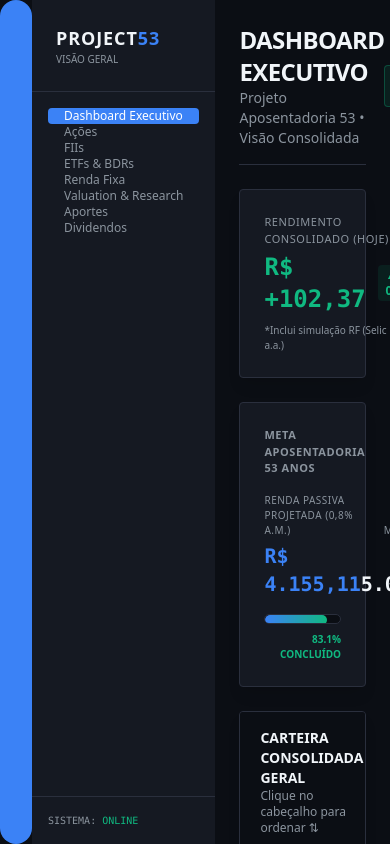
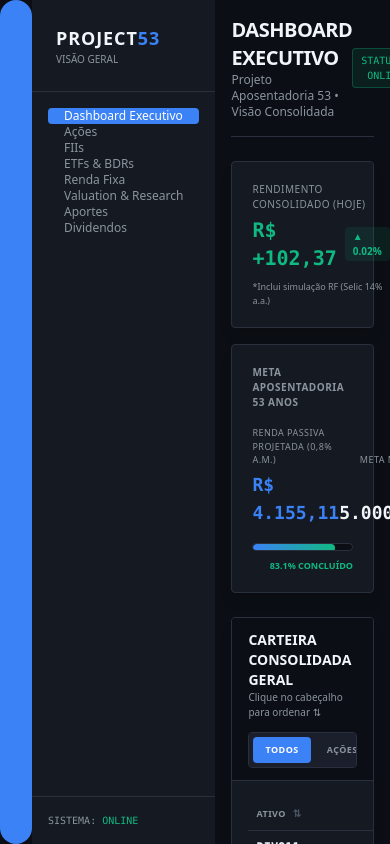
Before and after one commit to Andre-Marcelino-2026/aposentadoria53, a Next.js app: page / in a window 390 px wide. Built offline with nearby package versions, Linux system fonts and the light colour scheme; no server answers.

Commit message:
Update page.tsx

```diff
--- a/app/page.tsx
+++ b/app/page.tsx
@@ -14,11 +14,9 @@ export default function DashboardPage() {
   const [realTimeData, setRealTimeData] = useState<Record<string, { price: number; changeAbs: number; changePct: number }>>({});
   const [loading, setLoading] = useState(true);
 
-  // Estados de Ordenação
+  // Estados de Ordenação e Filtro
   const [sortField, setSortField] = useState<SortField>('total');
   const [sortOrder, setSortOrder] = useState<SortOrder>('desc');
-
-  // Estado do Filtro
   const [filterClass, setFilterClass] = useState<FilterClass>('TODOS');
 
   useEffect(() => {
@@ -66,7 +64,7 @@ export default function DashboardPage() {
     fetchBrapi();
   }, []);
 
-  // Totais Globais (Não são afetados pelo filtro da tabela)
+  // Totais Globais
   const totalAcoes = portfolioAcoes.reduce((acc, item) => acc + (item.quantidade * (realTimeData[item.ticker]?.price || item.precoAtual)), 0);
   const totalFIIs = portfolioFIIs.reduce((acc, item) => acc + (item.quantidade * (realTimeData[item.ticker]?.price || item.precoAtual)), 0);
   const varAcoesAbs = portfolioAcoes.reduce((acc, item) => acc + (item.quantidade * (realTimeData[item.ticker]?.changeAbs || 0)), 0);
@@ -83,7 +81,7 @@ export default function DashboardPage() {
   const rendaPassivaProjetada = patrimonioTotal * 0.008;
   const progressoMeta = Math.min((rendaPassivaProjetada / userProfile.targetMonthlyPassiveIncome) * 100, 100);
 
-  // Tabela Consolidada com Filtros de Classe e Ordenação
+  // Tabela Consolidada
   const listaConsolidada = useMemo(() => {
     const rv = [...portfolioAcoes, ...portfolioFIIs].map(item => ({
       ticker: item.ticker,
@@ -109,12 +107,10 @@ export default function DashboardPage() {
 
     let lista = [...rv, ...rf];
 
-    // Aplicação do Filtro clicado pelo utilizador
     if (filterClass !== 'TODOS') {
       lista = lista.filter(item => item.classe === filterClass);
     }
 
-    // Ordenação
     return lista.sort((a, b) => {
       let aVal = a[sortField];
       let bVal = b[sortField];
@@ -141,8 +137,8 @@ export default function DashboardPage() {
   };
 
   const renderSortIcon = (field: SortField) => {
-    if (sortField !== field) return <span className="text-[#4B5563] ml-1">⇅</span>;
-    return <span className="text-[#10B981] ml-1">{sortOrder === 'asc' ? '▲' : '▼'}</span>;
+    if (sortField !== field) return <span className="text-[#4B5563] ml-1 text-[10px]">⇅</span>;
+    return <span className="text-[#10B981] ml-1 text-[10px]">{sortOrder === 'asc' ? '▲' : '▼'}</span>;
   };
 
   const isAlta = variacaoTotalAbs >= 0;
@@ -151,82 +147,81 @@ export default function DashboardPage() {
     <div className="flex h-screen bg-[#0B0E14] text-[#F1F5F9] overflow-hidden font-sans">
       <Sidebar />
 
-      <main className="flex-1 overflow-y-auto p-6 space-y-6">
+      <main className="flex-1 overflow-y-auto p-4 md:p-6 space-y-6">
         <div className="flex justify-between items-center border-b border-[#2A2F3D] pb-4">
           <div>
-            <h1 className="text-2xl font-bold tracking-tight text-[#F1F5F9]">DASHBOARD EXECUTIVO</h1>
-            <p className="text-sm text-[#8B949E]">Projeto Aposentadoria 53 • Visão Consolidada</p>
+            <h1 className="text-xl md:text-2xl font-bold tracking-tight text-[#F1F5F9]">DASHBOARD EXECUTIVO</h1>
+            <p className="text-xs md:text-sm text-[#8B949E]">Projeto Aposentadoria 53 • Visão Consolidada</p>
           </div>
-          <div className="text-right text-xs text-[#10B981] font-mono border border-[#10B981]/30 bg-[#10B981]/10 px-3 py-1 rounded">
+          <div className="text-right text-[10px] md:text-xs text-[#10B981] font-mono border border-[#10B981]/30 bg-[#10B981]/10 px-2 py-1 rounded">
             {loading ? 'Sincronizando B3...' : 'STATUS: ONLINE'}
           </div>
         </div>
 
-        {/* Top Cards (Mantidos intactos) */}
-        <div className="grid grid-cols-1 lg:grid-cols-2 gap-6">
-          <div className="bg-[#151922] border border-[#2A2F3D] rounded p-6 shadow-lg flex flex-col justify-between">
+        {/* Top Cards */}
+        <div className="grid grid-cols-1 lg:grid-cols-2 gap-4 md:gap-6">
+          <div className="bg-[#151922] border border-[#2A2F3D] rounded p-5 md:p-6 shadow-lg flex flex-col justify-between">
             <div className="flex justify-between items-start">
               <div>
-                <p className="text-[11px] text-[#8B949E] uppercase tracking-wider mb-1">Rendimento Consolidado (Hoje)</p>
-                <div className="flex items-center space-x-3">
-                  <span className={`text-2xl font-bold font-mono ${isAlta ? 'text-[#10B981]' : 'text-[#EF4444]'}`}>
+                <p className="text-[10px] md:text-[11px] text-[#8B949E] uppercase tracking-wider mb-1">Rendimento Consolidado (Hoje)</p>
+                <div className="flex items-center space-x-2 md:space-x-3">
+                  <span className={`text-xl md:text-2xl font-bold font-mono ${isAlta ? 'text-[#10B981]' : 'text-[#EF4444]'}`}>
                     R$ {isAlta ? '+' : ''}{variacaoTotalAbs.toLocaleString('pt-BR', { minimumFractionDigits: 2 })}
                   </span>
-                  <span className={`px-2 py-0.5 rounded text-xs font-bold ${isAlta ? 'bg-[#10B981]/10 text-[#10B981]' : 'bg-[#EF4444]/10 text-[#EF4444]'}`}>
+                  <span className={`px-2 py-0.5 rounded text-[10px] md:text-xs font-bold ${isAlta ? 'bg-[#10B981]/10 text-[#10B981]' : 'bg-[#EF4444]/10 text-[#EF4444]'}`}>
                     {isAlta ? '▲' : '▼'} {variacaoTotalPct.toFixed(2)}%
                   </span>
                 </div>
-                <p className="text-[10px] text-[#8B949E] mt-2">*Inclui simulação RF (Selic {TAXA_SELIC_ANUAL}% a.a.)</p>
+                <p className="text-[9px] md:text-[10px] text-[#8B949E] mt-2">*Inclui simulação RF (Selic {TAXA_SELIC_ANUAL}% a.a.)</p>
               </div>
               <div className="text-right">
-                <p className="text-[11px] text-[#8B949E] uppercase tracking-wider mb-1">Patrimônio Total</p>
-                <span className="text-2xl font-bold font-mono text-[#F1F5F9]">
+                <p className="text-[10px] md:text-[11px] text-[#8B949E] uppercase tracking-wider mb-1">Patrimônio Total</p>
+                <span className="text-xl md:text-2xl font-bold font-mono text-[#F1F5F9]">
                   R$ {patrimonioTotal.toLocaleString('pt-BR', { minimumFractionDigits: 2 })}
                 </span>
               </div>
             </div>
           </div>
 
-          <div className="bg-[#151922] border border-[#2A2F3D] rounded p-6 shadow-lg">
+          <div className="bg-[#151922] border border-[#2A2F3D] rounded p-5 md:p-6 shadow-lg">
             <div className="flex justify-between items-center mb-4">
-              <p className="text-[11px] text-[#8B949E] uppercase tracking-wider font-bold">Meta Aposentadoria 53 Anos</p>
+              <p className="text-[10px] md:text-[11px] text-[#8B949E] uppercase tracking-wider font-bold">Meta Aposentadoria 53 Anos</p>
             </div>
             <div className="flex justify-between items-end mb-4">
               <div>
-                <p className="text-[10px] text-[#8B949E] uppercase tracking-wider mb-1">Renda Passiva Projetada (0,8% a.m.)</p>
-                <span className="text-xl font-bold font-mono text-[#3B82F6]">
+                <p className="text-[9px] md:text-[10px] text-[#8B949E] uppercase tracking-wider mb-1">Renda Passiva Projetada (0,8% a.m.)</p>
+                <span className="text-lg md:text-xl font-bold font-mono text-[#3B82F6]">
                   R$ {rendaPassivaProjetada.toLocaleString('pt-BR', { minimumFractionDigits: 2, maximumFractionDigits: 2 })}
                 </span>
               </div>
               <div className="text-right">
-                <p className="text-[10px] text-[#8B949E] uppercase tracking-wider mb-1">Meta Mensal</p>
-                <span className="text-xl font-bold font-mono text-[#F1F5F9]">
+                <p className="text-[9px] md:text-[10px] text-[#8B949E] uppercase tracking-wider mb-1">Meta Mensal</p>
+                <span className="text-lg md:text-xl font-bold font-mono text-[#F1F5F9]">
                   R$ {userProfile.targetMonthlyPassiveIncome.toLocaleString('pt-BR', { minimumFractionDigits: 2 })}
                 </span>
               </div>
             </div>
-            <div className="w-full bg-[#0B0E14] rounded-full h-2.5 mt-2 overflow-hidden border border-[#2A2F3D]">
-              <div className="bg-gradient-to-r from-[#3B82F6] to-[#10B981] h-2.5 rounded-full transition-all duration-1000" style={{ width: `${progressoMeta}%` }}></div>
+            <div className="w-full bg-[#0B0E14] rounded-full h-2 md:h-2.5 mt-2 overflow-hidden border border-[#2A2F3D]">
+              <div className="bg-gradient-to-r from-[#3B82F6] to-[#10B981] h-2 md:h-2.5 rounded-full transition-all duration-1000" style={{ width: `${progressoMeta}%` }}></div>
             </div>
-            <p className="text-right text-[10px] font-bold text-[#10B981] mt-2">{progressoMeta.toFixed(1)}% CONCLUÍDO</p>
+            <p className="text-right text-[9px] md:text-[10px] font-bold text-[#10B981] mt-2">{progressoMeta.toFixed(1)}% CONCLUÍDO</p>
           </div>
         </div>
 
-        {/* Tabela Consolidada com Menu de Filtros */}
+        {/* Tabela Consolidada */}
         <div className="bg-[#151922] border border-[#2A2F3D] rounded shadow-lg overflow-hidden">
-          <div className="px-5 py-4 border-b border-[#2A2F3D] bg-[#0B0E14] flex flex-col md:flex-row justify-between items-start md:items-center gap-4">
+          <div className="px-4 py-3 md:px-5 md:py-4 border-b border-[#2A2F3D] bg-[#0B0E14] flex flex-col md:flex-row justify-between items-start md:items-center gap-3">
             <div>
               <h2 className="text-sm font-bold text-[#F1F5F9]">CARTEIRA CONSOLIDADA GERAL</h2>
-              <p className="text-xs text-[#8B949E]">Clique no cabeçalho para ordenar ⇅</p>
+              <p className="text-[10px] md:text-xs text-[#8B949E]">Clique no cabeçalho para ordenar ⇅</p>
             </div>
 
-            {/* Sistema de Abas/Filtros */}
-            <div className="flex space-x-1 bg-[#1A1F2B] p-1 rounded border border-[#2A2F3D] overflow-x-auto max-w-full">
+            <div className="flex space-x-1 bg-[#1A1F2B] p-1 rounded border border-[#2A2F3D] overflow-x-auto w-full md:w-auto hide-scrollbar">
               {(['TODOS', 'AÇÕES/ETF', 'FII', 'RENDA FIXA'] as FilterClass[]).map((filtro) => (
                 <button
                   key={filtro}
                   onClick={() => setFilterClass(filtro)}
-                  className={`px-4 py-1.5 text-[10px] font-bold uppercase tracking-wider rounded transition-colors whitespace-nowrap ${
+                  className={`flex-1 md:flex-none px-3 py-1.5 text-[9px] md:text-[10px] font-bold uppercase tracking-wider rounded transition-colors whitespace-nowrap ${
                     filterClass === filtro
                       ? 'bg-[#3B82F6] text-[#FFFFFF]'
                       : 'text-[#8B949E] hover:text-[#F1F5F9] hover:bg-[#2A2F3D]'
@@ -238,23 +233,24 @@ export default function DashboardPage() {
             </div>
           </div>
 
-          <div className="overflow-x-auto p-5">
-            <table className="w-full text-left text-sm whitespace-nowrap">
-              <thead className="text-[10px] text-[#8B949E] uppercase tracking-wider border-b border-[#2A2F3D]">
+          <div className="overflow-x-auto p-4 md:p-5">
+            {/* Tabela agora com espaçamentos reduzidos no mobile (px-2) e w-max para não esticar */}
+            <table className="w-max md:w-full text-left text-xs md:text-sm whitespace-nowrap">
+              <thead className="text-[9px] md:text-[10px] text-[#8B949E] uppercase tracking-wider border-b border-[#2A2F3D]">
                 <tr>
-                  <th className="px-4 py-3 cursor-pointer select-none hover:text-[#F1F5F9]" onClick={() => handleSort('ticker')}>
+                  <th className="px-2 md:px-4 py-2 md:py-3 cursor-pointer select-none hover:text-[#F1F5F9]" onClick={() => handleSort('ticker')}>
                     Ativo {renderSortIcon('ticker')}
                   </th>
-                  <th className="px-4 py-3 cursor-pointer select-none hover:text-[#F1F5F9]" onClick={() => handleSort('classe')}>
+                  <th className="px-2 md:px-4 py-2 md:py-3 cursor-pointer select-none hover:text-[#F1F5F9]" onClick={() => handleSort('classe')}>
                     Classe {renderSortIcon('classe')}
                   </th>
-                  <th className="px-4 py-3 text-right cursor-pointer select-none hover:text-[#F1F5F9]" onClick={() => handleSort('cotacao')}>
-                    Cotação / Ref {renderSortIcon('cotacao')}
+                  <th className="px-2 md:px-4 py-2 md:py-3 text-right cursor-pointer select-none hover:text-[#F1F5F9]" onClick={() => handleSort('cotacao')}>
+                    Cotação/Ref {renderSortIcon('cotacao')}
                   </th>
-                  <th className="px-4 py-3 text-right cursor-pointer select-none hover:text-[#F1F5F9]" onClick={() => handleSort('varPct')}>
+                  <th className="px-2 md:px-4 py-2 md:py-3 text-right cursor-pointer select-none hover:text-[#F1F5F9]" onClick={() => handleSort('varPct')}>
                     Var (Dia) {renderSortIcon('varPct')}
                   </th>
-                  <th className="px-4 py-3 text-right cursor-pointer select-none hover:text-[#F1F5F9]" onClick={() => handleSort('total')}>
+                  <th className="px-2 md:px-4 py-2 md:py-3 text-right cursor-pointer select-none hover:text-[#F1F5F9]" onClick={() => handleSort('total')}>
                     Valor Total (R$) {renderSortIcon('total')}
                   </th>
                 </tr>
@@ -265,16 +261,16 @@ export default function DashboardPage() {
                     const alta = item.varPct >= 0;
                     return (
                       <tr key={idx} className="hover:bg-[#1A1F2B] transition-colors">
-                        <td className="px-4 py-3">
+                        <td className="px-2 md:px-4 py-2 md:py-3">
                           <div className="font-bold text-[#F1F5F9]">{item.ticker}</div>
-                          <div className="text-[10px] text-[#8B949E] font-sans truncate max-w-[120px]">{item.nome}</div>
+                          <div className="text-[9px] md:text-[10px] text-[#8B949E] font-sans truncate max-w-[100px] md:max-w-[120px]">{item.nome}</div>
                         </td>
-                        <td className="px-4 py-3 text-xs font-sans text-[#3B82F6]">{item.classe}</td>
-                        <td className="px-4 py-3 text-right text-[#F1F5F9]">R$ {item.cotacao.toFixed(2)}</td>
-                        <td className={`px-4 py-3 text-right font-bold ${alta ? 'text-[#10B981]' : 'text-[#EF4444]'}`}>
+                        <td className="px-2 md:px-4 py-2 md:py-3 text-[10px] md:text-xs font-sans text-[#3B82F6]">{item.classe}</td>
+                        <td className="px-2 md:px-4 py-2 md:py-3 text-right text-[#F1F5F9]">R$ {item.cotacao.toFixed(2)}</td>
+                        <td className={`px-2 md:px-4 py-2 md:py-3 text-right font-bold ${alta ? 'text-[#10B981]' : 'text-[#EF4444]'}`}>
                           {alta ? '▲' : '▼'} {Math.abs(item.varPct).toFixed(2)}%
                         </td>
-                        <td className="px-4 py-3 text-right font-bold text-[#F1F5F9]">
+                        <td className="px-2 md:px-4 py-2 md:py-3 text-right font-bold text-[#F1F5F9]">
                           R$ {item.total.toLocaleString('pt-BR', { minimumFractionDigits: 2 })}
                         </td>
                       </tr>
@@ -282,7 +278,7 @@ export default function DashboardPage() {
                   })
                 ) : (
                   <tr>
-                    <td colSpan={5} className="px-4 py-8 text-center text-[#8B949E] font-sans text-xs">
+                    <td colSpan={5} className="px-2 md:px-4 py-6 md:py-8 text-center text-[#8B949E] font-sans text-xs">
                       Nenhum ativo encontrado nesta classe.
                     </td>
                   </tr>
```
